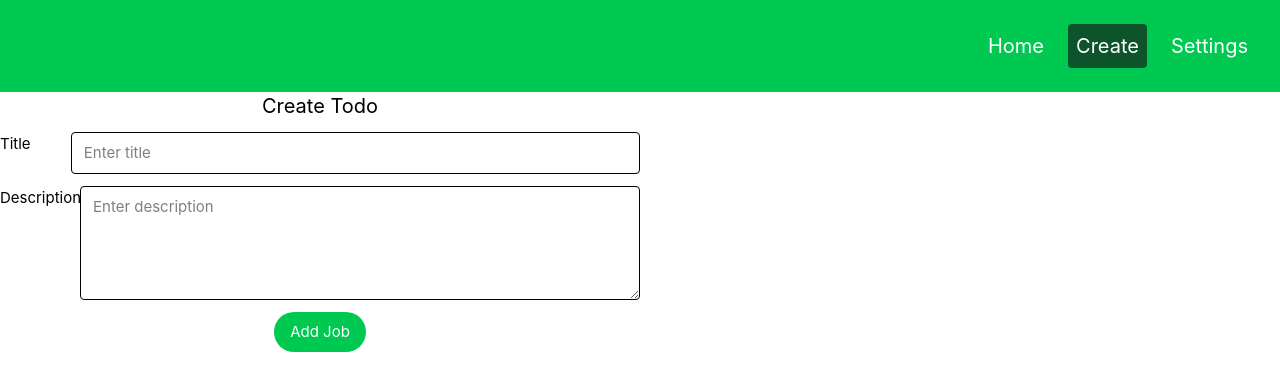
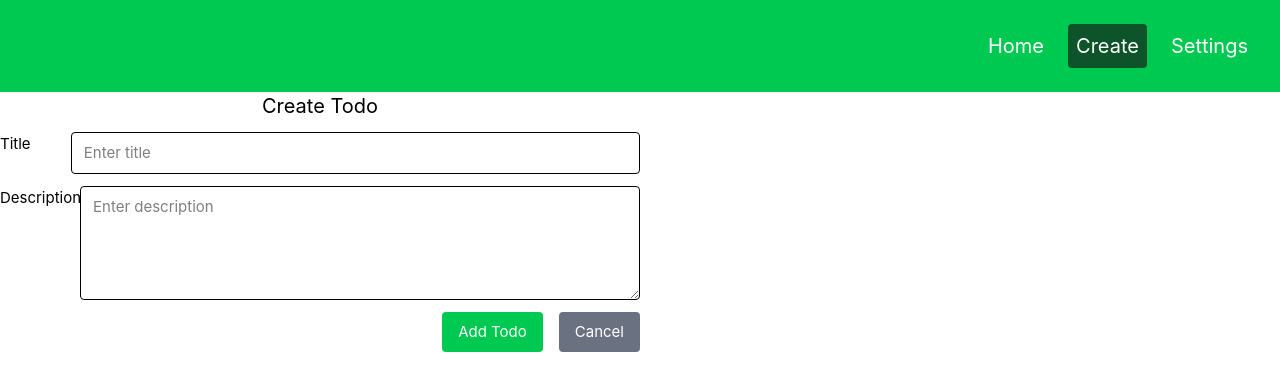
Before and after one commit to Cruzinshtern/todo-project-vue-front, a Vue app: page /create-todo in a window 1280 px wide. Shown: the top 390 px of the page. Built offline with nearby package versions, Linux system fonts and the light colour scheme.

Commit message:
custom input + button

```diff
--- a/eslint.config.ts
+++ b/eslint.config.ts
@@ -25,4 +25,9 @@ export default defineConfigWithVueTs(
     files: ['src/**/__tests__/*'],
   },
   skipFormatting,
+  {
+    rules: {
+      '@typescript-eslint/no-explicit-any': 'off',
+    },
+  },
 )
--- a/src/components/TodoFormComponent.vue
+++ b/src/components/TodoFormComponent.vue
@@ -2,6 +2,8 @@
 import type { Todo } from '@/interfaces/Todo.inteface'
 import type { CreatedTodoType } from '@/types/CreatedTodo.type'
 import { defineProps, reactive, defineEmits } from 'vue'
+import TodoInput from './shared/TodoInput.vue'
+import TodoButton from './shared/TodoButton.vue'
 
 const props = defineProps({
   title: String,
@@ -17,38 +19,37 @@ const form = reactive<Todo>({
 
 const handleSubmit = () => {
   emit('createdTodo', form)
+  resetForm()
+}
+
+const resetForm = () => {
+  form.title = ''
+  form.description = ''
 }
 </script>
 <template>
   <form @submit.prevent="handleSubmit" class="flex flex-col gap-3 items-center">
     <h3 class="text-xl">{{ props.title }}</h3>
     <div class="w-full flex">
-      <label for="title" class="w-1/8">Title</label>
-      <input
-        v-model="form.title"
-        type="text"
-        id="title"
-        class="border rounded w-full py-2 px-3 mb-2"
-        placeholder="Enter title"
+      <label class="w-1/8">Title</label>
+      <TodoInput
+        :field-type="'input'"
+        :input-type="'text'"
+        :placeholder="'Enter title'"
+        v-model:value="form.title"
       />
     </div>
     <div class="w-full flex">
-      <label for="description" class="w-1/8">Description</label>
-      <textarea
-        v-model="form.description"
-        id="description"
-        class="border rounded w-full py-2 px-3"
-        rows="4"
-        placeholder="Enter description"
-      ></textarea>
+      <label class="w-1/8">Description</label>
+      <TodoInput
+        :field-type="'textarea'"
+        :placeholder="'Enter description'"
+        v-model:value="form.description"
+      />
     </div>
-    <div>
-      <button
-        class="bg-green-500 hover:bg-green-600 text-white font-bold py-2 px-4 rounded-full w-full focus:outline-none focus:shadow-outline"
-        type="submit"
-      >
-        Add Job
-      </button>
+    <div class="w-full flex justify-end gap-4">
+      <TodoButton :type="'submit'" :text="'Add Todo'" :role="'success'" />
+      <TodoButton :type="'reset'" :text="'Cancel'" :role="'cancel'" @reset="resetForm" />
     </div>
   </form>
 </template>
--- /dev/null
+++ b/src/components/shared/TodoButton.vue
@@ -0,0 +1,35 @@
+<script lang="ts" setup>
+import type { ButtonType } from '@/types/ButtonType.type'
+import type { ResetFormType } from '@/types/ResetForm.type'
+import type { ButtonRoleType } from '@/types/ButtonRole.type'
+
+const props = withDefaults(
+  defineProps<{
+    type: ButtonType
+    text: string
+    role?: ButtonRoleType
+  }>(),
+  {
+    role: 'default',
+  },
+)
+
+const emits = defineEmits<ResetFormType>()
+const handleClick = () => {
+  if (props.type === 'reset') emits('reset')
+}
+</script>
+
+<template>
+  <input
+    :type="props.type"
+    :value="props.text"
+    :class="{
+      'text-white font-bold py-2 px-4 rounded focus:outline-none focus:shadow-outline cursor-pointer': true,
+      'bg-green-500 hover:bg-green-600': props.role === 'success',
+      'bg-gray-500 hover:bg-gray-600': props.role === 'cancel',
+      'bg-gray-400 hover:bg-gray-500': props.role === 'default',
+    }"
+    @click="handleClick"
+  />
+</template>
--- /dev/null
+++ b/src/components/shared/TodoInput.vue
@@ -0,0 +1,37 @@
+<script lang="ts" setup>
+import type { FieldType } from '@/types/Field.type'
+import type { InputType } from '@/types/Input.type'
+import type { ValueEmitType } from '@/types/ValueEmit.type'
+
+const props = defineProps<{
+  value: string
+  placeholder: string
+  fieldType: FieldType
+  inputType?: InputType
+}>()
+
+const emits = defineEmits<ValueEmitType>()
+
+const handleValueChange = (e: Event) => {
+  emits('update:value', (e.target as HTMLInputElement)?.value)
+}
+</script>
+
+<template>
+  <input
+    v-if="fieldType === 'input'"
+    class="border rounded w-full py-2 px-3 mb-2"
+    :type="props.inputType"
+    :value="props.value"
+    :placeholder="props.placeholder"
+    @input="handleValueChange"
+  />
+  <textarea
+    v-if="fieldType === 'textarea'"
+    class="border rounded w-full py-2 px-3"
+    rows="4"
+    :value="props.value"
+    :placeholder="props.placeholder"
+    @input="handleValueChange"
+  ></textarea>
+</template>
--- /dev/null
+++ b/src/types/ButtonRole.type.ts
@@ -0,0 +1 @@
+export type ButtonRoleType = 'success' | 'cancel' | 'default'
--- /dev/null
+++ b/src/types/ButtonType.type.ts
@@ -0,0 +1 @@
+export type ButtonType = 'submit' | 'button' | 'reset'
--- /dev/null
+++ b/src/types/Field.type.ts
@@ -0,0 +1 @@
+export type FieldType = 'input' | 'textarea'
--- /dev/null
+++ b/src/types/Input.type.ts
@@ -0,0 +1 @@
+export type InputType = 'text' | 'email' | 'number'
--- /dev/null
+++ b/src/types/ResetForm.type.ts
@@ -0,0 +1,3 @@
+export type ResetFormType = {
+  (event: 'reset'): void
+}
--- /dev/null
+++ b/src/types/ValueEmit.type.ts
@@ -0,0 +1,3 @@
+export type ValueEmitType = {
+  (event: 'update:value', payload: string): void
+}
```
